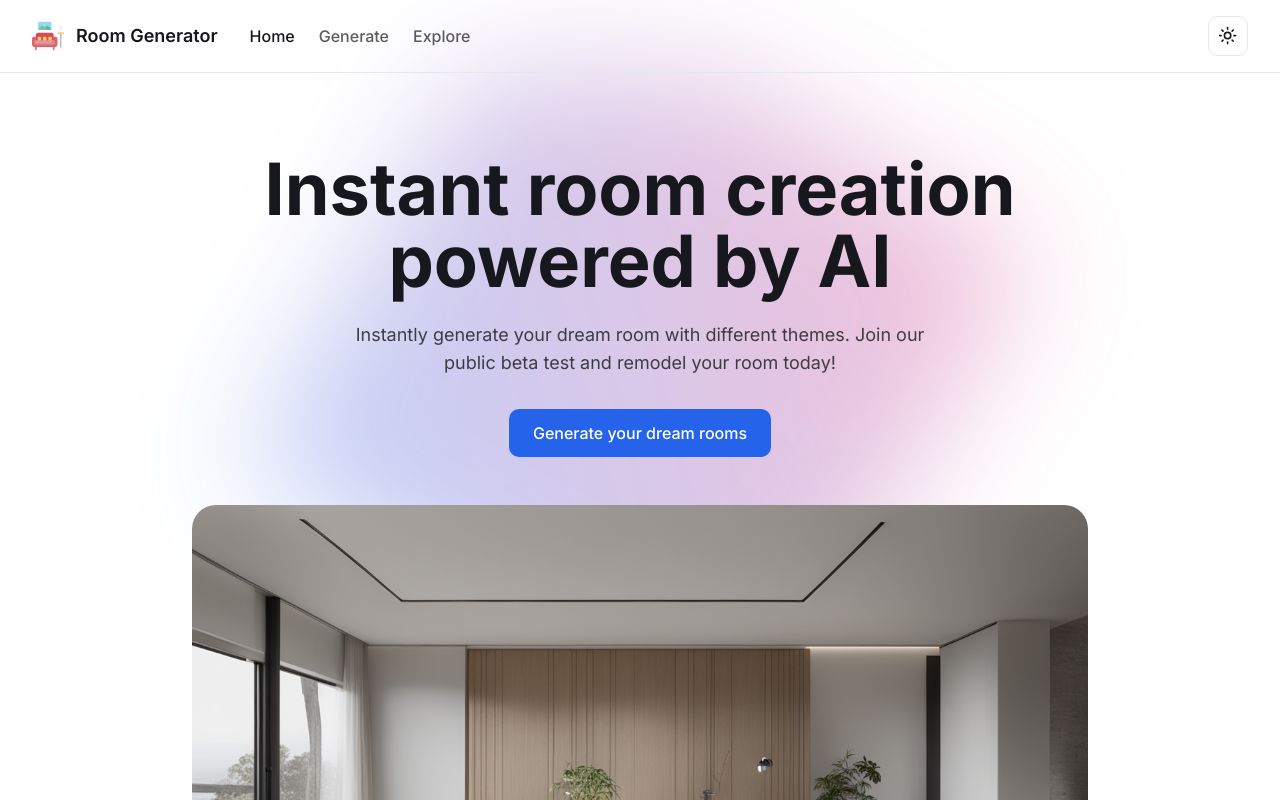
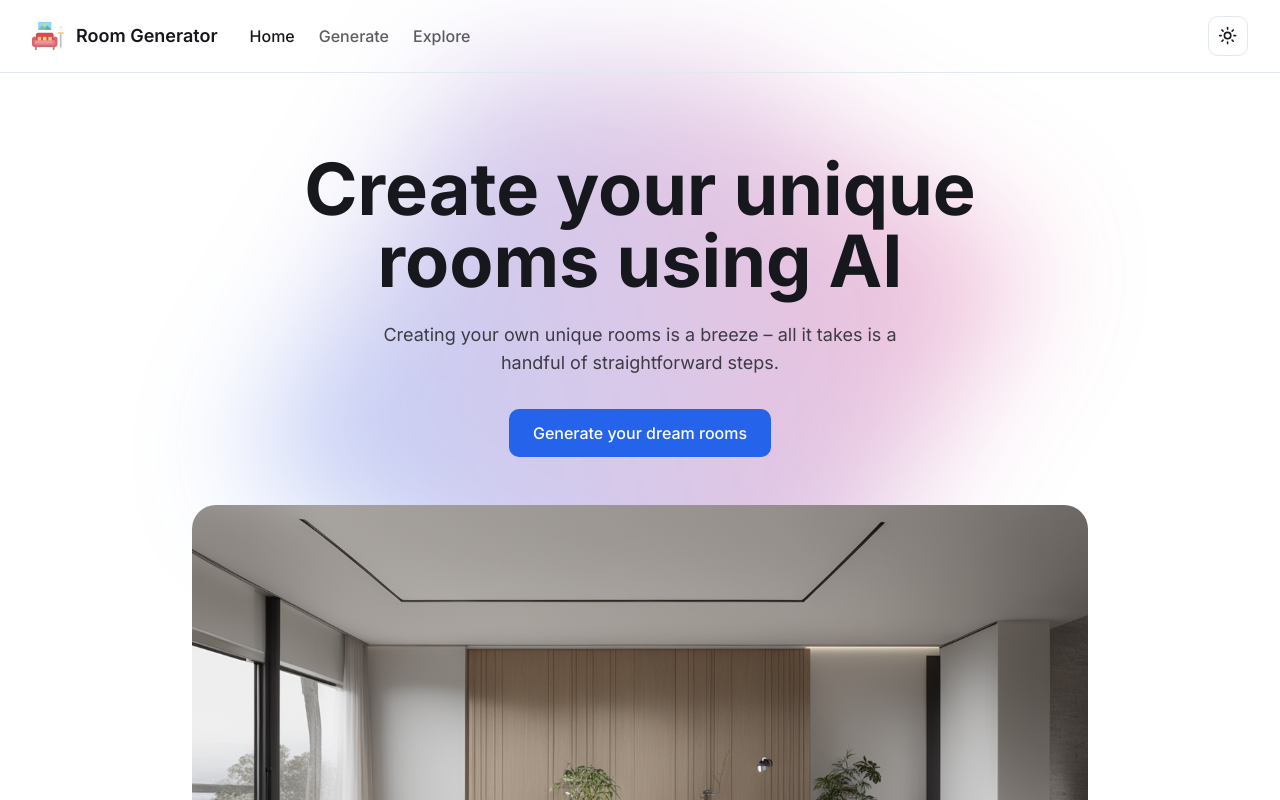
Before and after one commit to MusabDev/roomgenerator, a Next.js app: page / in a window 1280 px wide. Shown: the top 800 px of the page. Built offline with nearby package versions, Linux system fonts and the light colour scheme; no server answers.

Commit message:
chore: update hero section content

```diff
--- a/src/app/page.tsx
+++ b/src/app/page.tsx
@@ -9,11 +9,11 @@ export default function Home() {
     <section className="relative">
       <div className="container py-20 text-center">
         <h1 className="mx-auto max-w-4xl text-4xl font-bold tracking-normal sm:text-7xl">
-          Instant room creation powered by AI
+          Create your unique rooms using AI
         </h1>
         <p className="mx-auto mb-8 mt-6 max-w-xl text-lg text-foreground/80">
-          Instantly generate your dream room with different themes. Join our
-          public beta test and remodel your room today!
+          Creating your own unique rooms is a breeze – all it takes is a handful
+          of straightforward steps.
         </p>
         <Link
           href="/generate"
```
